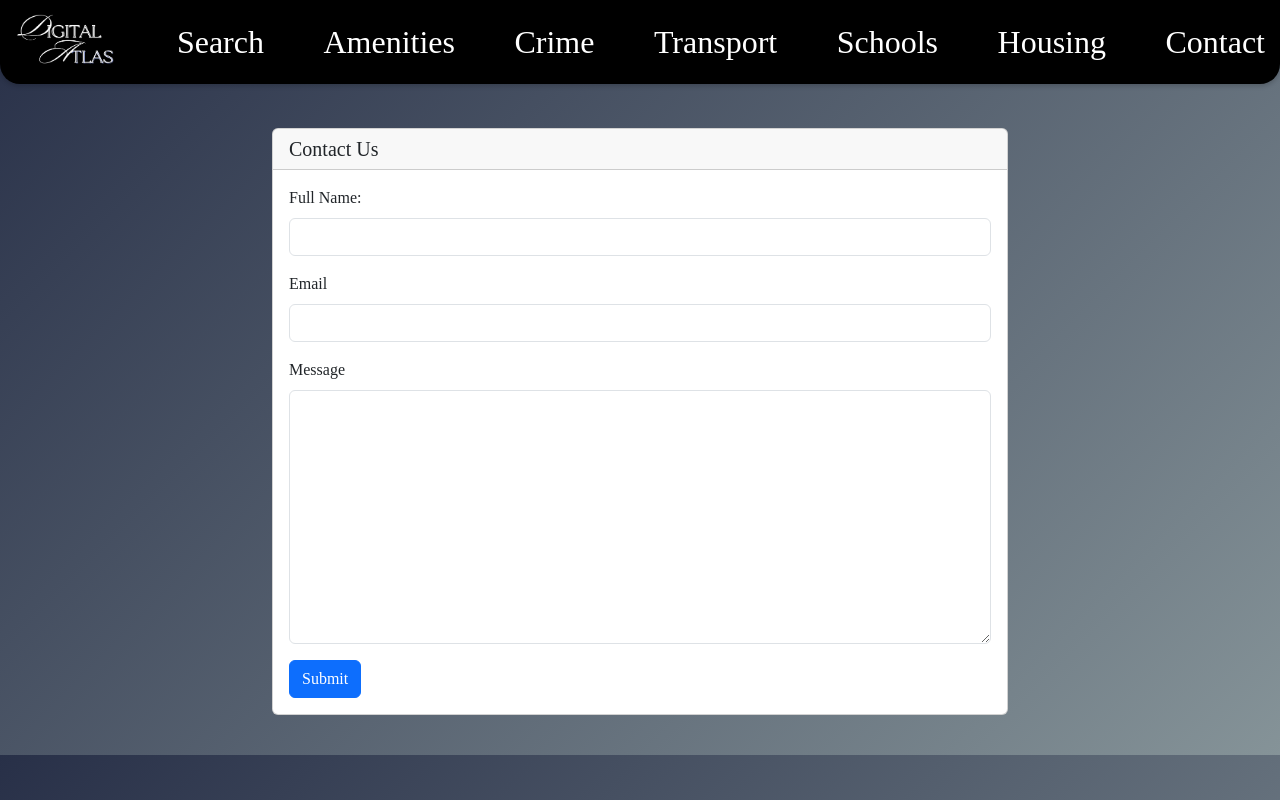
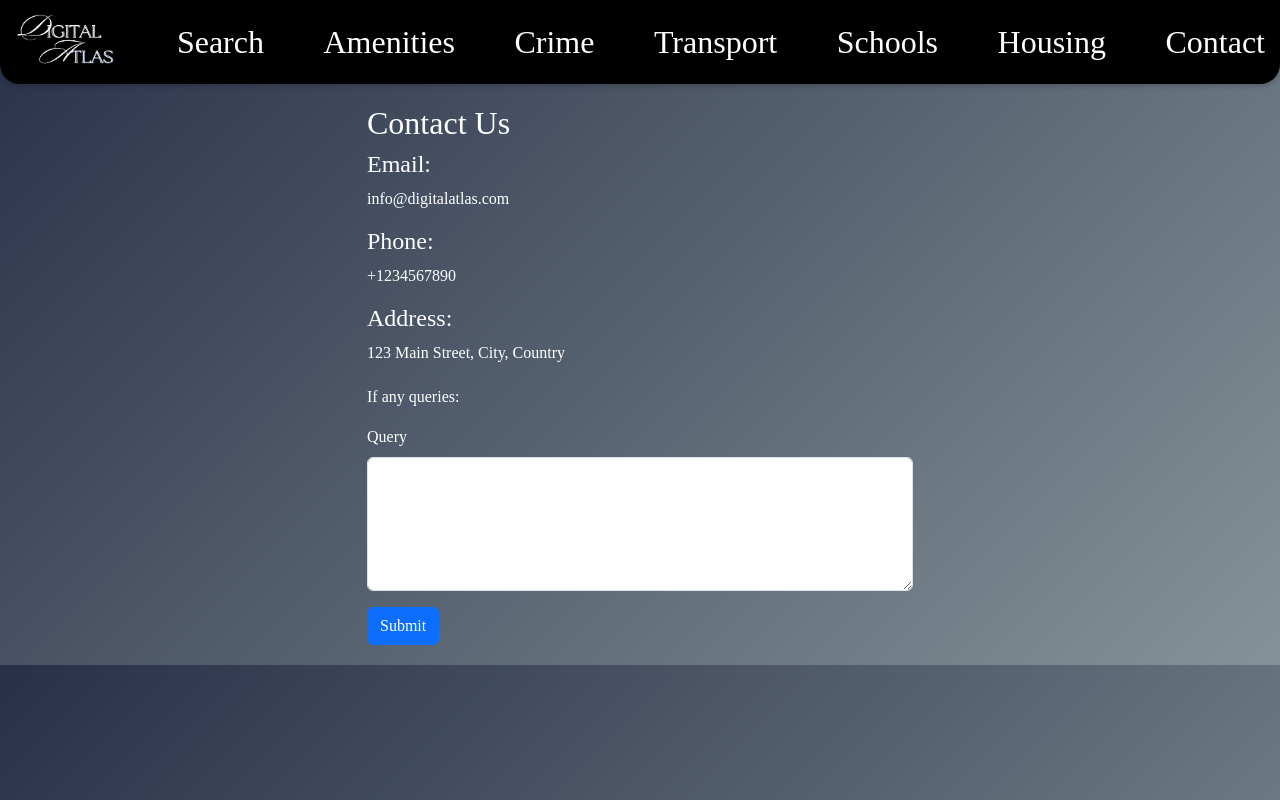
Before and after one commit to jade211/Digital-Atlas, a React (Create React App) app in the folder code/frontend/atlas/: page /contact in a window 1280 px wide. Built offline with nearby package versions, Linux system fonts and the light colour scheme; the HTML template or start-up script is replaced by a standard one.

Commit message:
contact page contents modified and information provided

```diff
--- a/code/frontend/atlas/src/components/contact.jsx
+++ b/code/frontend/atlas/src/components/contact.jsx
@@ -1,82 +1,82 @@
 
-import { useEffect, useState } from "react";
+// import { useEffect, useState } from "react";
 
-function Contact() {
-    const [contactData, setContactData] = useState({
-        name: '',
-        email: '',
-        message: '',
-        status: '' // Add status field to the state
-    });
+// function Contact() {
+//     const [contactData, setContactData] = useState({
+//         name: '',
+//         email: '',
+//         message: '',
+//         status: '' // Add status field to the state
+//     });
 
-    const handleChange = (event) => {
-        setContactData({
-            ...contactData,
-            [event.target.name]: event.target.value
-        });
-    };
+//     const handleChange = (event) => {
+//         setContactData({
+//             ...contactData,
+//             [event.target.name]: event.target.value
+//         });
+//     };
 
-    const submitForm = async () => {
-        const requestOptions = {
-            method: 'POST',
-            body: JSON.stringify(contactData),
-            headers: { 'Content-Type': 'application/json' }
-        };
+//     const submitForm = async () => {
+//         const requestOptions = {
+//             method: 'POST',
+//             body: JSON.stringify(contactData),
+//             headers: { 'Content-Type': 'application/json' }
+//         };
 
-        try {
-            const baseUrl = 'http://127.0.0.1:8000/contact/';
-            const response = await fetch(baseUrl, requestOptions);
-            if (response.ok) {
-                setContactData({
-                    name: '',
-                    email: '',
-                    message: '',
-                    status: 'success' // Set status to success
-                });
-            } else {
-                throw new Error('Network response was not ok.');
-            }
-        } catch (error) {
-            console.error('There was an error!', error);
-            setContactData({ ...contactData, status: 'error' }); // Update status to error
-        }
-    };
+//         try {
+//             const baseUrl = 'http://127.0.0.1:8000/contact/';
+//             const response = await fetch(baseUrl, requestOptions);
+//             if (response.ok) {
+//                 setContactData({
+//                     name: '',
+//                     email: '',
+//                     message: '',
+//                     status: 'success' // Set status to success
+//                 });
+//             } else {
+//                 throw new Error('Network response was not ok.');
+//             }
+//         } catch (error) {
+//             console.error('There was an error!', error);
+//             setContactData({ ...contactData, status: 'error' }); // Update status to error
+//         }
+//     };
 
-    useEffect(() => {
-        document.title = "Contact Us";
-    }, []);
+//     useEffect(() => {
+//         document.title = "Contact Us";
+//     }, []);
 
-    return (
-        <div className="container mt-4">
-            <div className="row">
-                <div className="col-8 offset-2">
-                    {contactData.status === 'success' && <p className="text-success">Thanks for contacting us</p>}
-                    {contactData.status === 'error' && <p className="text-danger">Something wrong happened!!</p>}
-                    <div className="card">
-                        <h5 className="card-header">Contact Us</h5>
-                        <div className="card-body">
-                            <div className="mb-3">
-                                <label htmlFor="exampleInputEmail1" className="form-label">Full Name:</label>
-                                <input value={contactData.name} onChange={handleChange} name="name" type="text" className="form-control" />
-                            </div>
-                            <div className="mb-3">
-                                <label htmlFor="exampleInputEmail" className="form-label">Email</label>
-                                <input value={contactData.email} onChange={handleChange} name="email" type="email" className="form-control" />
-                            </div>
-                            <div className="mb-3">
-                                <label htmlFor="exampleInputEmail" className="form-label">Message</label>
-                                <textarea rows="10" value={contactData.message} onChange={handleChange} name="message" className="form-control"></textarea>
-                            </div>
-                            <button onClick={submitForm} type="submit" className="btn btn-primary">Submit</button>
-                        </div>
-                    </div>
-                </div>
-            </div>
-        </div>
-    )
-}
+//     return (
+//         <div className="container mt-4">
+//             <div className="row">
+//                 <div className="col-8 offset-2">
+//                     {contactData.status === 'success' && <p className="text-success">Thanks for contacting us</p>}
+//                     {contactData.status === 'error' && <p className="text-danger">Something wrong happened!!</p>}
+//                     <div className="card">
+//                         <h5 className="card-header">Contact Us</h5>
+//                         <div className="card-body">
+//                             <div className="mb-3">
+//                                 <label htmlFor="exampleInputEmail1" className="form-label">Full Name:</label>
+//                                 <input value={contactData.name} onChange={handleChange} name="name" type="text" className="form-control" />
+//                             </div>
+//                             <div className="mb-3">
+//                                 <label htmlFor="exampleInputEmail" className="form-label">Email</label>
+//                                 <input value={contactData.email} onChange={handleChange} name="email" type="email" className="form-control" />
+//                             </div>
+//                             <div className="mb-3">
+//                                 <label htmlFor="exampleInputEmail" className="form-label">Message</label>
+//                                 <textarea rows="10" value={contactData.message} onChange={handleChange} name="message" className="form-control"></textarea>
+//                             </div>
+//                             <button onClick={submitForm} type="submit" className="btn btn-primary">Submit</button>
+//                         </div>
+//                     </div>
+//                 </div>
+//             </div>
+//         </div>
+//     )
+// }
 
-export default Contact;
+// export default Contact;
 
 
 // function Contact() {
@@ -97,3 +97,92 @@ export default Contact;
 // }
 
 // export default Contact;
+
+
+
+// import React from 'react';
+
+// function ContactPage() {
+//     return (
+//         <div className="container">
+//             <div className="row">
+//                 <div className="col-md-6 offset-md-3">
+//                     <div className="contact-info-container">
+//                         <h2 className="contact-heading">Contact Us</h2>
+//                         <div className="contact-info">
+//                             <div className="mb-3">
+//                                 <h4>Email:</h4>
+//                                 <p>info@digitalatlas.com</p>
+//                             </div>
+//                             <div className="mb-3">
+//                                 <h4>Phone:</h4>
+//                                 <p>+1234567890</p>
+//                             </div>
+//                             <div className="mb-3">
+//                                 <h4>Address:</h4>
+//                                 <p>123 Main Street, City, Country</p>
+//                             </div>
+//                         </div>
+//                     </div>
+//                 </div>
+//             </div>
+//         </div>
+//     );
+// }
+
+// export default ContactPage;
+
+
+import React, { useState } from 'react';
+
+function ContactPage() {
+    const [message, setMessage] = useState('');
+
+    const handleMessageChange = (e) => {
+        setMessage(e.target.value);
+    };
+
+    const handleSubmit = (e) => {
+        e.preventDefault();
+        // Here you can implement the logic to handle the submitted message
+        console.log("Received message:", message);
+        // Reset the message input after submission
+        setMessage('');
+    };
+
+    return (
+        <div className="container">
+            <div className="row">
+                <div className="col-md-6 offset-md-3">
+                    <div className="contact-info-container">
+                        <h2 className="contact-heading">Contact Us</h2>
+                        <div className="contact-info">
+                            <div className="mb-3">
+                                <h4>Email:</h4>
+                                <p>info@digitalatlas.com</p>
+                            </div>
+                            <div className="mb-3">
+                                <h4>Phone:</h4>
+                                <p>+1234567890</p>
+                            </div>
+                            <div className="mb-3">
+                                <h4>Address:</h4>
+                                <p>123 Main Street, City, Country</p>
+                            </div>
+                        </div>
+                        <form onSubmit={handleSubmit}>
+                            <div className="mb-3">
+                                <p>If any queries: </p>
+                                <label htmlFor="message" className="form-label">Query</label>
+                                <textarea className="form-control" id="message" name="message" rows="5" value={message} onChange={handleMessageChange}></textarea>
+                            </div>
+                            <button type="submit" className="btn btn-primary">Submit</button>
+                        </form>
+                    </div>
+                </div>
+            </div>
+        </div>
+    );
+}
+
+export default ContactPage;
```
